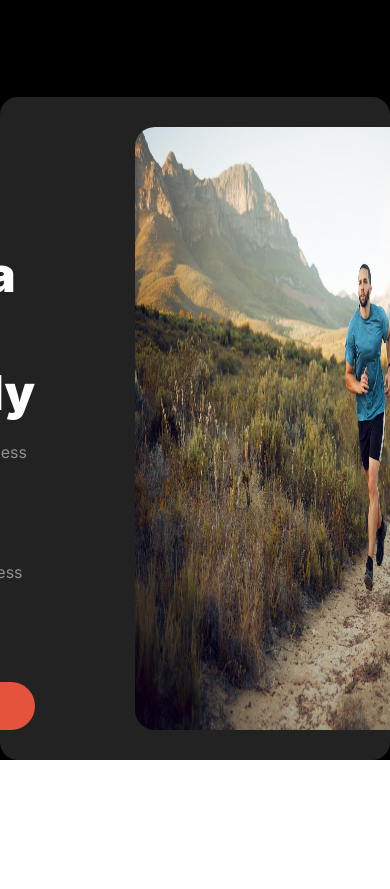
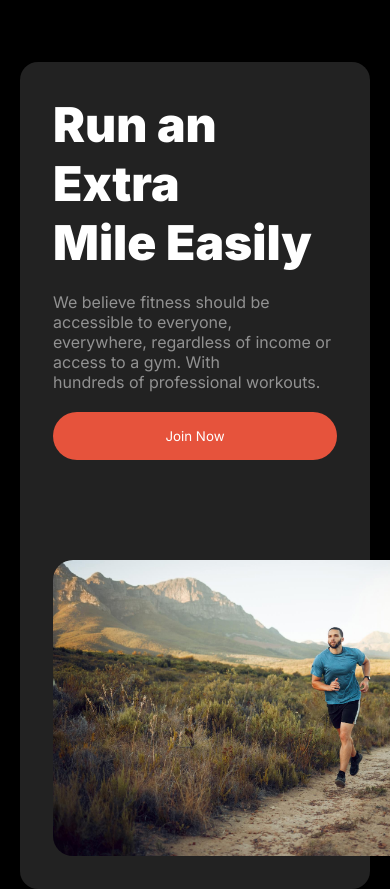
Before and after one commit to Yousuf7900/assignment-02, a plain HTML site: page index.html in a window 390 px wide. Shown: the part 2893-3782 px from the top of the page. Before the commit the page ends 3653 px from the top, so only its background shows below. Drawn offline with Linux system fonts and the light colour scheme.

Commit message:
Extra mile complete

```diff
--- a/styles/style.css
+++ b/styles/style.css
@@ -164,4 +164,17 @@ nav ul li {
         flex-direction: column;
         gap: 50px;
     }
+
+    /* Run Extra Mile */
+    .extra-mile{
+        flex-direction: column;
+        margin: 65px 20px 0px;
+        padding: 33px;
+
+    }
+    .extra-run{
+        min-width: 450px;
+        margin: 0 auto;
+
+    }
 }
```
